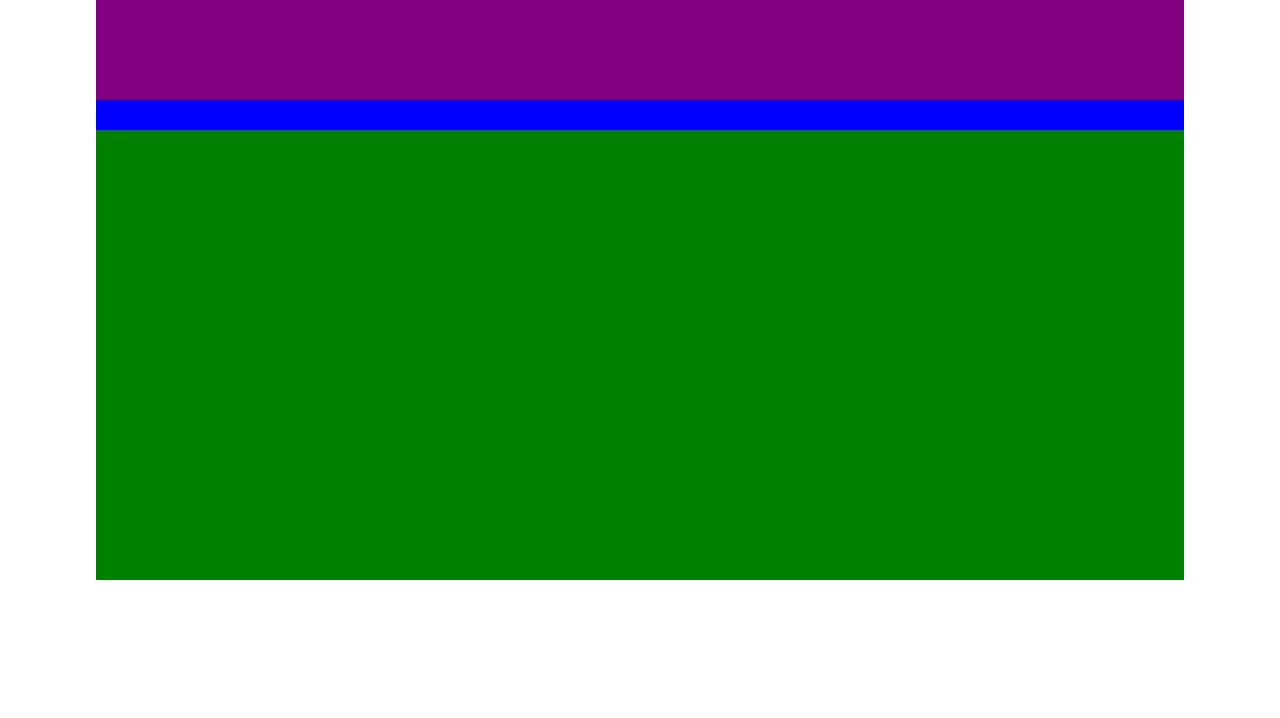
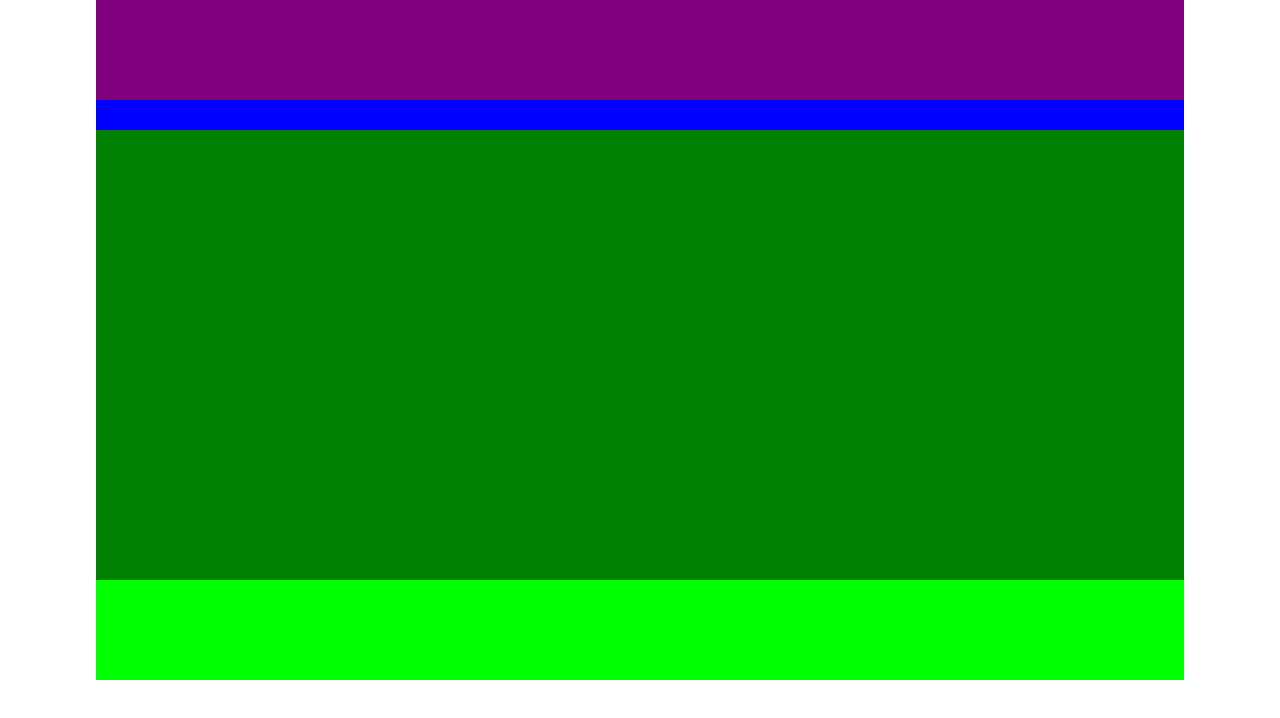
Before and after one commit to EduardoMecchia/htmlcss-struttura-wp, a plain HTML site: page index.html in a window 1280 px wide. Drawn offline with Linux system fonts and the light colour scheme.

Commit message:
Add second section and style it

```diff
--- a/css/style.css
+++ b/css/style.css
@@ -40,4 +40,11 @@ main > section:first-child{
     height: 450px;
 }
 
+main > section:nth-child(2){
+    background-color: lime;
+    width: 85%;
+    margin: 0 auto;
+    height: 100px;
+}
+
 /* /Main rules */
```
